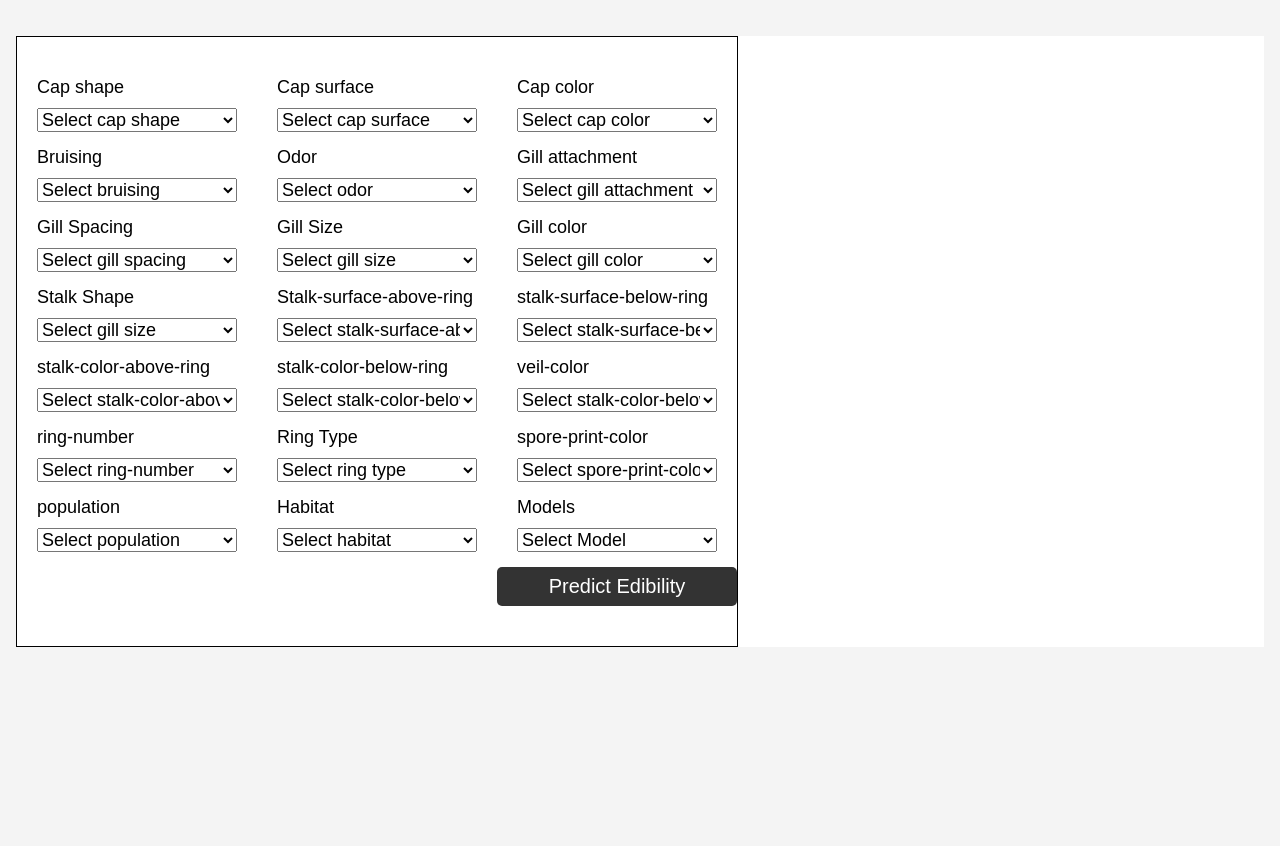
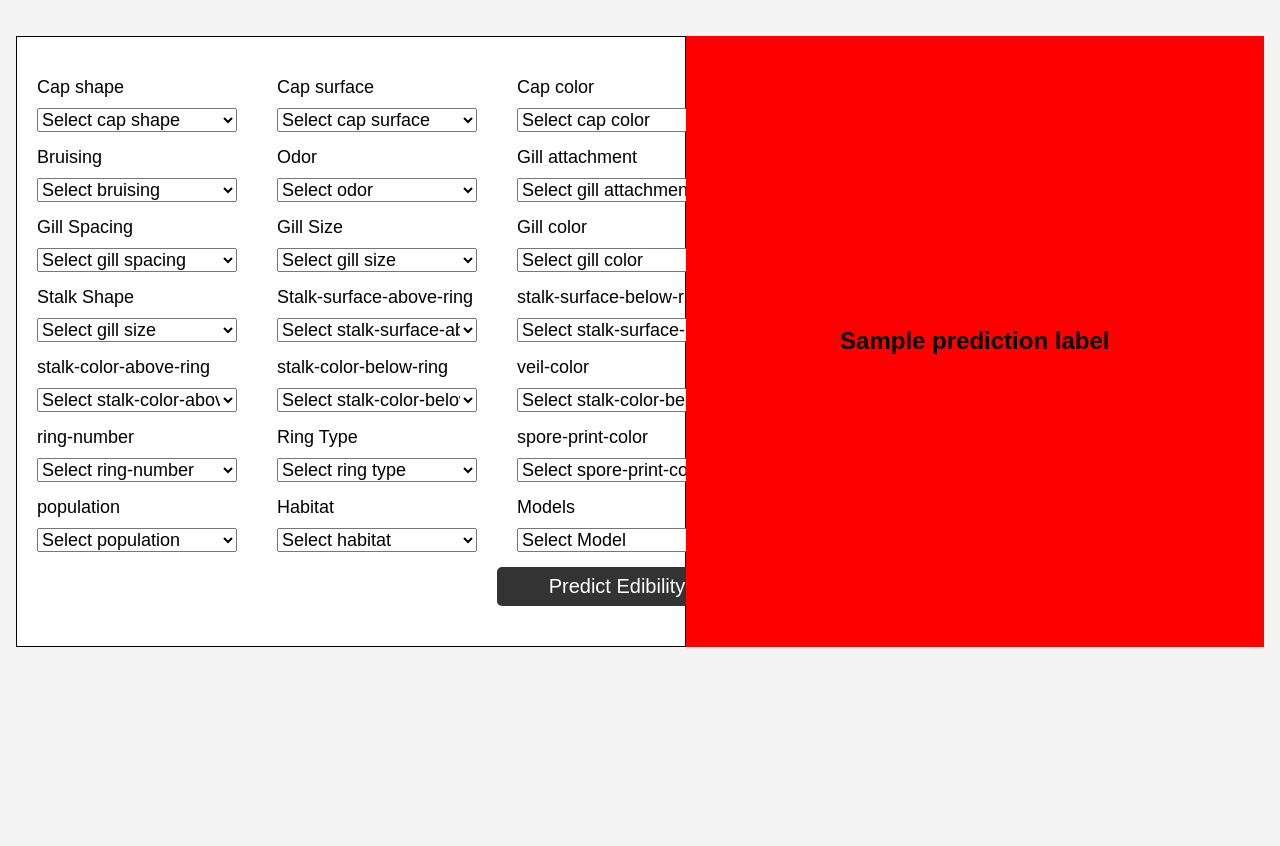
Before and after one commit to basapathitarun/Mushroom-classification, a Flask app: template templates/index.html in a window 1280 px wide. Shown: the part 112-958 px from the top of the page. Run offline with Flask 3, Linux system fonts and the light colour scheme; the template is opened without the code that fills it: most values are stand-ins (such as "Sample title", 1, 10 or a date in 2020).

Commit message:
Update index.html

```diff
--- a/templates/index.html
+++ b/templates/index.html
@@ -482,7 +482,10 @@
 					</button>
 				</div>
 			</form>
-
+			<div class="image-cont" id="prediction-text">
+				<h2  id ="classification-result"> {{prediction_label}} </h2>
+				<!--				<img src="accuracy_plot.png" class='img-fluid' alt="mushroom diagram">-->
+			</div>
 		</div>
 	</div>
 	<hr>
```
